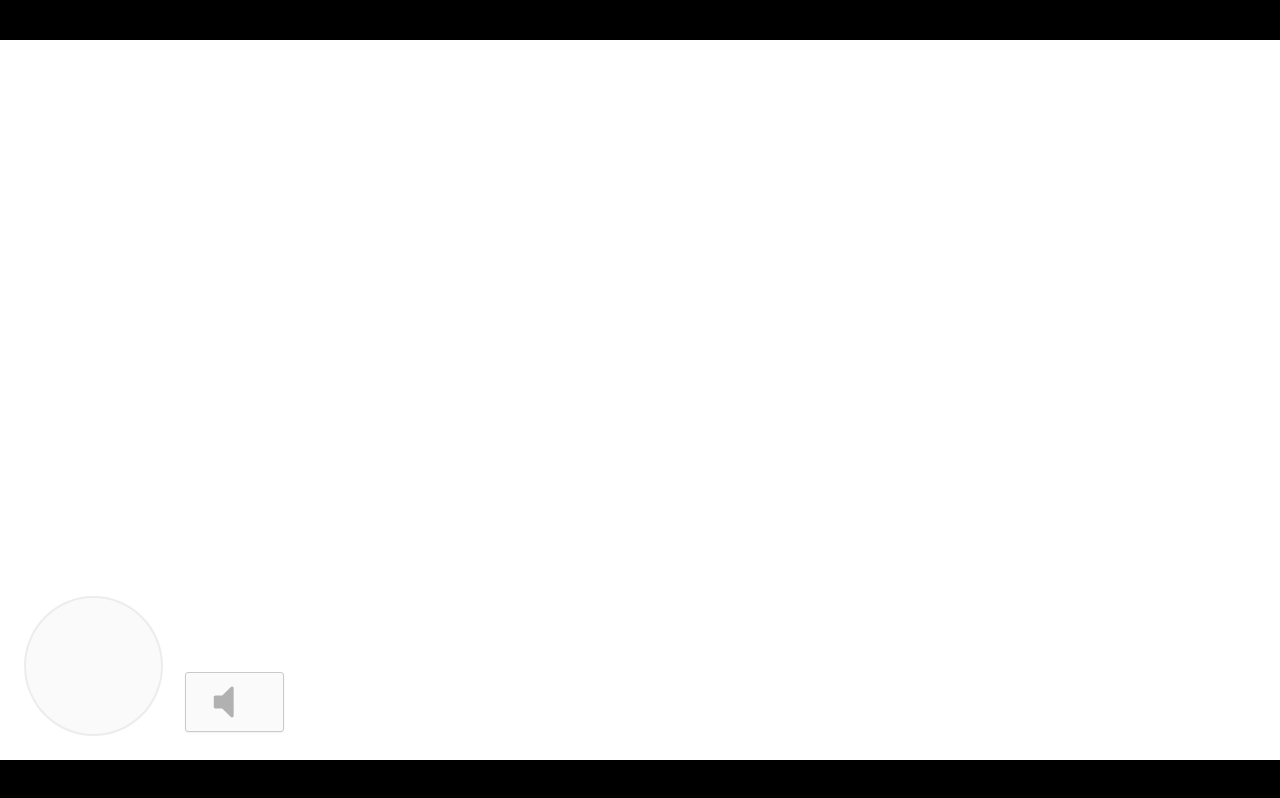
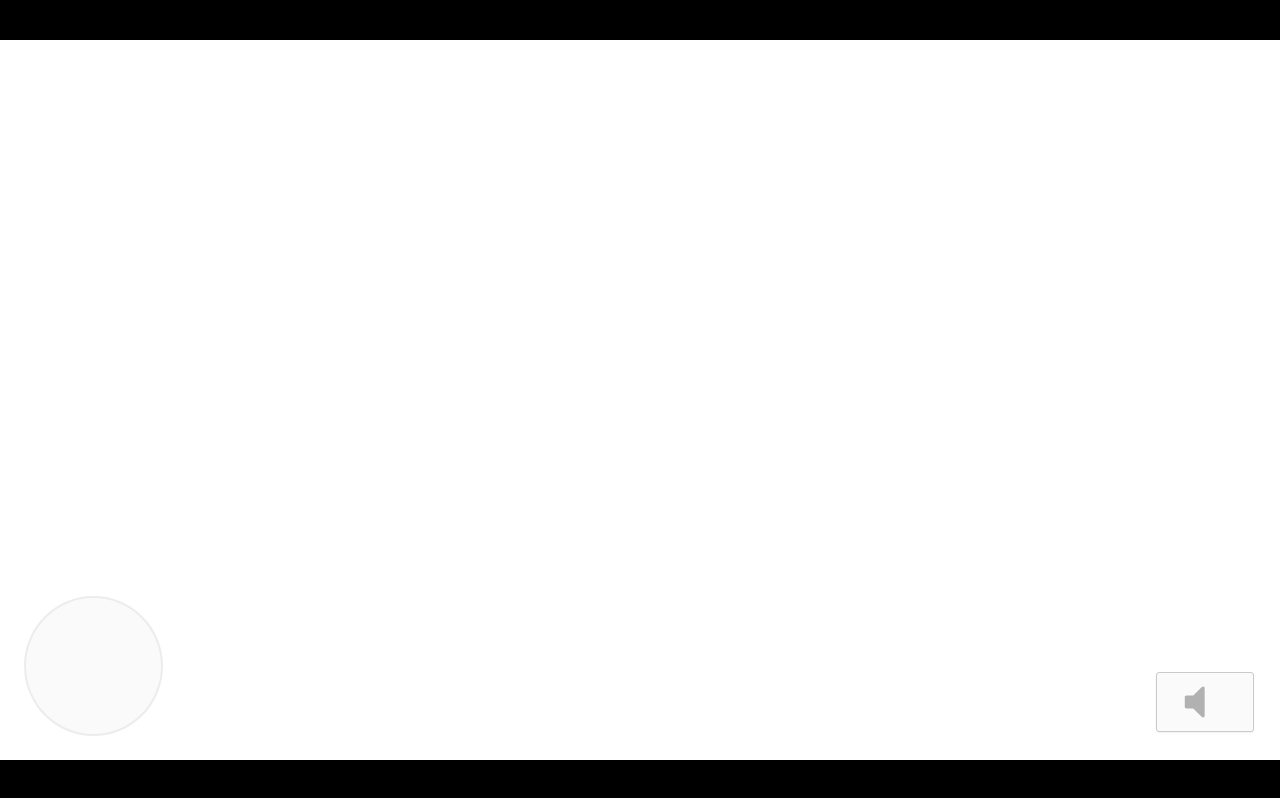
Before and after one commit to ionstage/scenes, a website with bundled scripts: page index.html in a window 1280 px wide. Built offline with nearby package versions, Linux system fonts and the light colour scheme.

Commit message:
Change the position of mute-button

```diff
--- a/css/app.css
+++ b/css/app.css
@@ -90,9 +90,9 @@
 }
 
 .mute-button {
-  float: left;
+  float: right;
   height: 44%;
-  margin: 6% 2% 0;
+  margin: 6% 0 0;
   width: 8%;
 }
 
```
